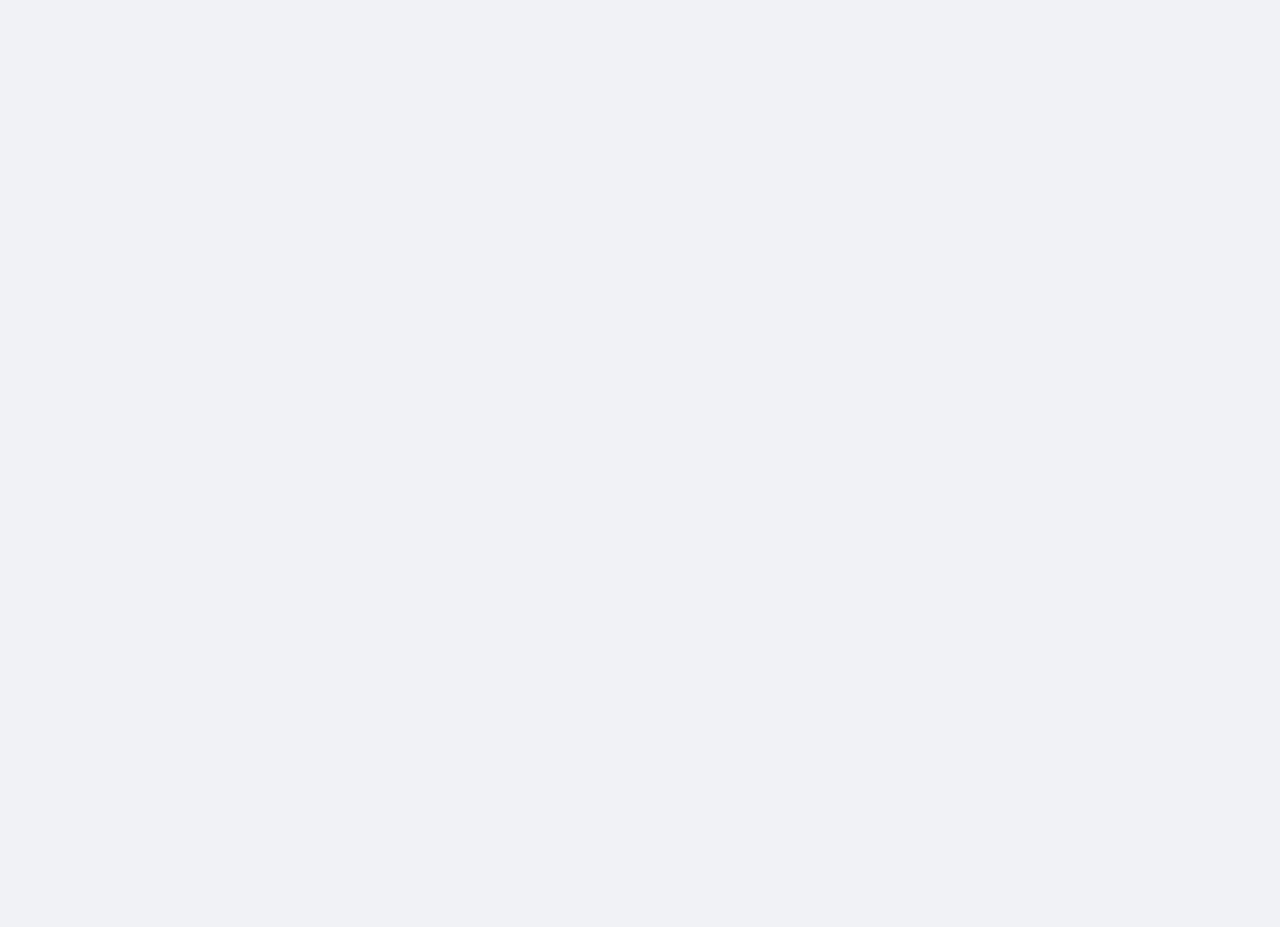
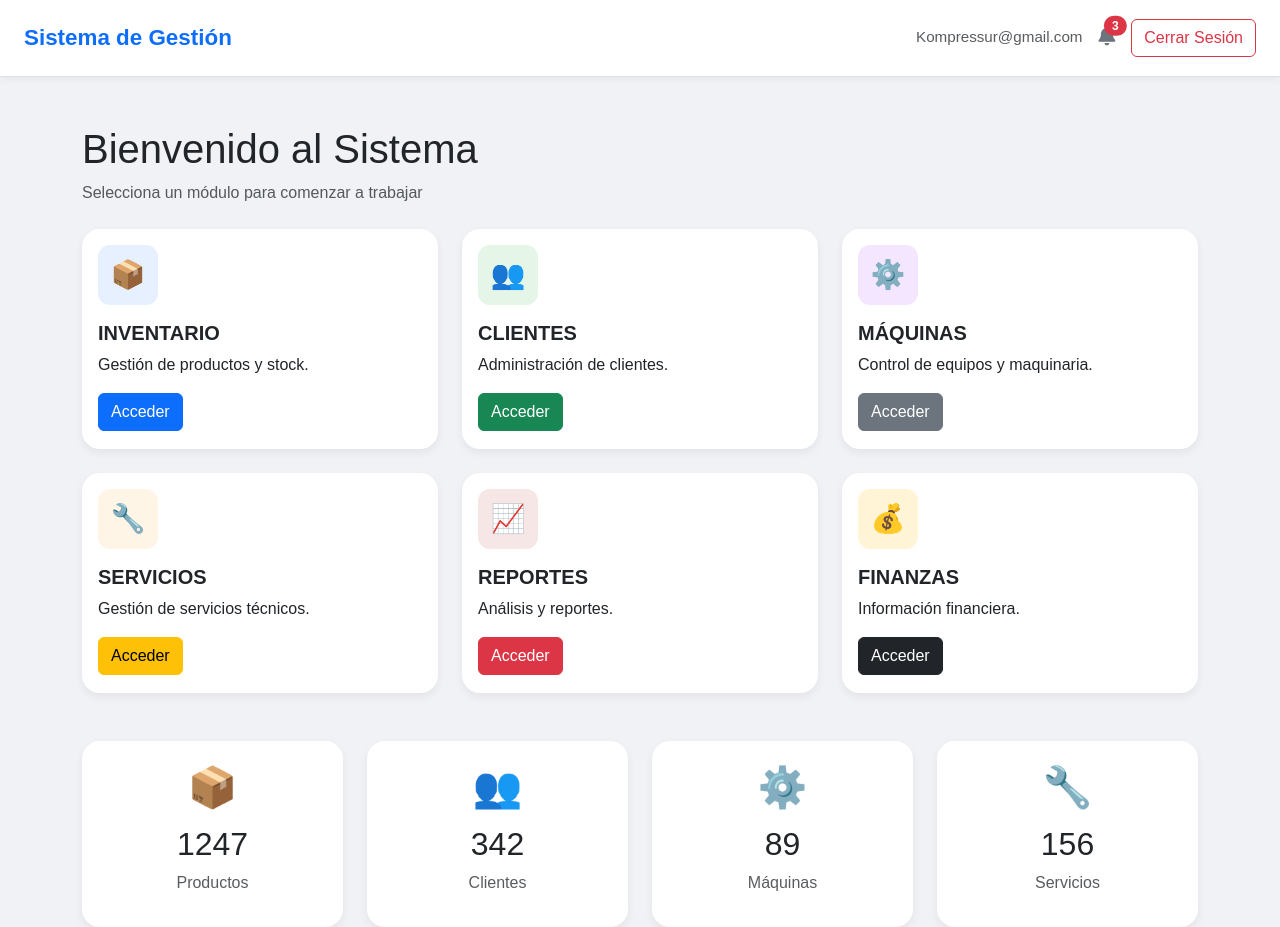
Before and after one commit to Renzooap24/Desarrollowebupc, an Angular app in the folder frontend/: page /dashboard in a window 1280 px wide. Before the commit this address led to /. Before the commit the page ends 800 px from the top, so only its background shows below. Built offline with nearby package versions, Linux system fonts and the light colour scheme.

Commit message:
Implementacion dashboard angular y mejoras de navegacion

```diff
--- a/frontend/angular.json
+++ b/frontend/angular.json
@@ -2,7 +2,8 @@
   "$schema": "./node_modules/@angular/cli/lib/config/schema.json",
   "version": 1,
   "cli": {
-    "packageManager": "npm"
+    "packageManager": "npm",
+    "analytics": false
   },
   "newProjectRoot": "projects",
   "projects": {
@@ -25,6 +26,7 @@
               }
             ],
             "styles": [
+              "node_modules/bootstrap/dist/css/bootstrap.min.css",
               "src/styles.css"
             ]
           },
--- a/frontend/package.json
+++ b/frontend/package.json
@@ -17,6 +17,7 @@
     "@angular/forms": "^21.2.0",
     "@angular/platform-browser": "^21.2.0",
     "@angular/router": "^21.2.0",
+    "bootstrap": "^5.3.8",
     "rxjs": "~7.8.0",
     "tslib": "^2.3.0"
   },
--- a/frontend/src/app/app.routes.ts
+++ b/frontend/src/app/app.routes.ts
@@ -2,10 +2,12 @@ import { Routes } from '@angular/router';
 import { Login } from './login/login';
 import { ServiciosComponent } from './servicios/servicios';
 import { Clientes } from './clientes/clientes';
+import { Dashboard } from './dashboard/dashboard';
 
 export const routes: Routes = [
   { path: '', redirectTo: 'login', pathMatch: 'full' },
   { path: 'login', component: Login },
+  { path: 'dashboard', component: Dashboard },
   { path: 'servicios', component: ServiciosComponent },
   { path: 'clientes', component: Clientes }
 ];
--- /dev/null
+++ b/frontend/src/app/dashboard/dashboard.css
@@ -0,0 +1,64 @@
+:host {
+    display: block;
+    min-height: 100vh;
+    background-color: #f0f2f5;
+}
+
+.module-card {
+    border-radius: 18px;
+    border: none;
+    box-shadow: 0 4px 10px rgba(0,0,0,.06);
+    transition: all .3s ease;
+}
+
+.module-card:hover {
+    transform: translateY(-5px);
+}
+
+.summary-card {
+    border-radius: 18px;
+    border: none;
+    box-shadow: 0 4px 10px rgba(0,0,0,.06);
+}
+
+.card-icon {
+    width: 60px;
+    height: 60px;
+    border-radius: 12px;
+    font-size: 28px;
+    display: flex;
+    justify-content: center;
+    align-items: center;
+}
+
+.icon-inventario {
+    background: #e6f0ff;
+}
+
+.icon-clientes {
+    background: #e5f6e8;
+}
+
+.icon-maquinas {
+    background: #f4e6ff;
+}
+
+.icon-servicios {
+    background: #fff5e6;
+}
+
+.icon-reportes {
+    background: #f7e6e6;
+}
+
+.icon-finanzas {
+    background: #fff4d6;
+}
+
+.module-card {
+    border-radius: 18px;
+    border: none;
+    box-shadow: 0 4px 10px rgba(0,0,0,.06);
+    transition: all .3s ease;
+    min-height: 220px;
+}
--- /dev/null
+++ b/frontend/src/app/dashboard/dashboard.html
@@ -0,0 +1,170 @@
+<div class="container mt-5">
+    <h1 class="mb-2">
+        Bienvenido al Sistema
+    </h1>
+
+    <p class="text-muted mb-4">
+        Selecciona un módulo para comenzar a trabajar
+    </p>
+
+    <div class="row g-4">
+
+        <div class="col-md-6 col-lg-4">
+            <div class="card module-card h-100">
+                <div class="card-body">
+                    <div class="card-icon icon-inventario mb-3">
+                        📦
+                    </div>
+                    <h5 class="fw-bold">
+                        INVENTARIO
+                    </h5>
+                    <p>Gestión de productos y stock.</p>
+
+                    <button class="btn btn-primary">
+                        Acceder
+                    </button>
+                </div>
+            </div>
+        </div>
+
+        <div class="col-md-6 col-lg-4">
+            <div class="card module-card h-100 cursor-pointer" routerLink="/clientes">
+                <div class="card-body">
+                    <div class="card-icon icon-clientes mb-3">
+                        👥
+                    </div>
+                    <h5 class="fw-bold">
+                        CLIENTES
+                    </h5>
+                    <p>Administración de clientes.</p>
+
+                    <a
+                        routerLink="/clientes"
+                        class="btn btn-success">
+                        Acceder
+                    </a>
+                </div>
+            </div>
+        </div>
+
+        <div class="col-md-6 col-lg-4">
+            <div class="card module-card h-100">
+                <div class="card-body">
+                    <div class="card-icon icon-maquinas mb-3">
+                        ⚙️
+                    </div>
+                    <h5 class="fw-bold">
+                        MÁQUINAS
+                    </h5>
+                    <p>Control de equipos y maquinaria.</p>
+
+                    <button class="btn btn-secondary">
+                        Acceder
+                    </button>
+                </div>
+            </div>
+        </div>
+
+        <div class="col-md-6 col-lg-4">
+            <div class="card module-card h-100 cursor-pointer" routerLink="/servicios">
+                <div class="card-body">
+                    <div class="card-icon icon-servicios mb-3">
+                        🔧
+                    </div>
+                    <h5 class="fw-bold">
+                        SERVICIOS
+                    </h5>
+                    <p>Gestión de servicios técnicos.</p>
+
+                    <a
+                        routerLink="/servicios"
+                        class="btn btn-warning">
+                        Acceder
+                    </a>
+                </div>
+            </div>
+        </div>
+
+        <div class="col-md-6 col-lg-4">
+            <div class="card module-card h-100">
+                <div class="card-body">
+                    <div class="card-icon icon-reportes mb-3">
+                        📈
+                    </div>
+                    <h5 class="fw-bold">
+                        REPORTES
+                    </h5>
+                    <p>Análisis y reportes.</p>
+
+                    <button class="btn btn-danger">
+                        Acceder
+                    </button>
+                </div>
+            </div>
+        </div>
+
+        <div class="col-md-6 col-lg-4">
+            <div class="card module-card h-100">
+                <div class="card-body">
+                    <div class="card-icon icon-finanzas mb-3">
+                        💰
+                    </div>
+                    <h5 class="fw-bold">
+                        FINANZAS
+                    </h5>
+                    <p>Información financiera.</p>
+
+                    <button class="btn btn-dark">
+                        Acceder
+                    </button>
+                </div>
+            </div>
+        </div>
+
+    </div>
+
+    <div class="row mt-5">
+
+        <div class="col-md-3">
+            <div class="card summary-card">
+                <div class="card-body text-center">
+                    <div class="fs-1 mb-2">📦</div>
+                    <h2>1247</h2>
+                    <p class="text-muted">Productos</p>
+                 </div>
+            </div>
+        </div>
+
+        <div class="col-md-3">
+            <div class="card summary-card">
+                <div class="card-body text-center">
+                    <div class="fs-1 mb-2">👥</div>
+                    <h2>342</h2>
+                    <p class="text-muted">Clientes</p>
+                </div>
+            </div>
+        </div>
+
+        <div class="col-md-3">
+            <div class="card summary-card">
+                <div class="card-body text-center">
+                    <div class="fs-1 mb-2">⚙️</div>
+                    <h2>89</h2>
+                    <p class="text-muted">Máquinas</p>
+                </div>
+            </div>
+        </div>
+
+        <div class="col-md-3">
+            <div class="card summary-card">
+                <div class="card-body text-center">
+                    <div class="fs-1 mb-2">🔧</div>
+                    <h2>156</h2>
+                    <p class="text-muted">Servicios</p>
+                </div>
+            </div>
+        </div>
+
+    </div>
+
+</div>
--- a/frontend/src/app/login/login.ts
+++ b/frontend/src/app/login/login.ts
@@ -17,7 +17,7 @@ export class Login {
 
   iniciarSesion() {
     if (this.email === 'admin' && this.password === '12345678') {
-      this.router.navigate(['/servicios']);
+      this.router.navigate(['/dashboard']);
     } else {
       alert('Usuario o contraseña incorrectos.');
     }
--- a/frontend/src/app/navbar/navbar.css
+++ b/frontend/src/app/navbar/navbar.css
@@ -0,0 +1,39 @@
+.navbar-custom {
+  background-color: #ffffff;
+  border-bottom: 1px solid #dee2e6;
+  box-shadow: 0 2px 8px rgba(0,0,0,.05);
+}
+
+.notification-bell {
+  font-size: 1.2rem;
+  cursor: pointer;
+  color: #6c757d;
+  transition: .3s;
+}
+
+.notification-bell:hover {
+  color: #dc3545;
+}
+
+.notification-badge {
+  animation: pulse 2s infinite;
+}
+
+@keyframes pulse {
+  0% { transform: scale(1); }
+  50% { transform: scale(1.15); }
+  100% { transform: scale(1); }
+}
+
+.navbar-custom {
+  min-height: 70px;
+  z-index: 1000;
+}
+
+.navbar-brand {
+  font-size: 1.4rem;
+}
+
+.text-muted {
+  font-size: 0.95rem;
+}
--- a/frontend/src/app/navbar/navbar.html
+++ b/frontend/src/app/navbar/navbar.html
@@ -4,8 +4,11 @@
         <div class="d-flex align-items-center ms-auto">
             <span class="d-none d-md-block me-3 text-muted">Kompressur@gmail.com</span>
                 <div class="position-relative me-3">
-                    <i class="fas fa-bell notification-bell" id="notificationBell" style="font-size: 1.2rem; cursor: pointer; color: #6c757d; transition: color 0.3s ease;"></i>
-                    <span class="position-absolute top-0 start-100 translate-middle badge rounded-pill bg-danger notification-badge" id="notificationBadge" style="display: none; font-size: 0.7rem;">0</span>
+                    <i class="fas fa-bell notification-bell"></i>
+                    <span
+                        class="position-absolute top-0 start-100 translate-middle badge rounded-pill bg-danger">
+                        3
+                    </span>
                 </div>
             <button class="btn btn-outline-danger" (click)="cerrarSesion()">Cerrar Sesión</button>
         </div>
--- a/frontend/src/styles.css
+++ b/frontend/src/styles.css
@@ -1,8 +1,8 @@
+html,
 body {
+    margin: 0;
+    padding: 0;
+    min-height: 100%;
     background-color: #f0f2f5;
-    display: flex;
-    justify-content: center;
-    align-items: center;
-    height: 100vh;
-    margin: 0;
+    font-family: Arial, Helvetica, sans-serif;
 }
```
Also changed, not shown: frontend/src/app/dashboard/dashboard.ts (added, +13 -0 lines), frontend/src/app/navbar/navbar.ts (+6 -3 lines), 1 other file (tests, documents, lock files or other folders). Lines whose indentation alone changed are shown as unchanged.
